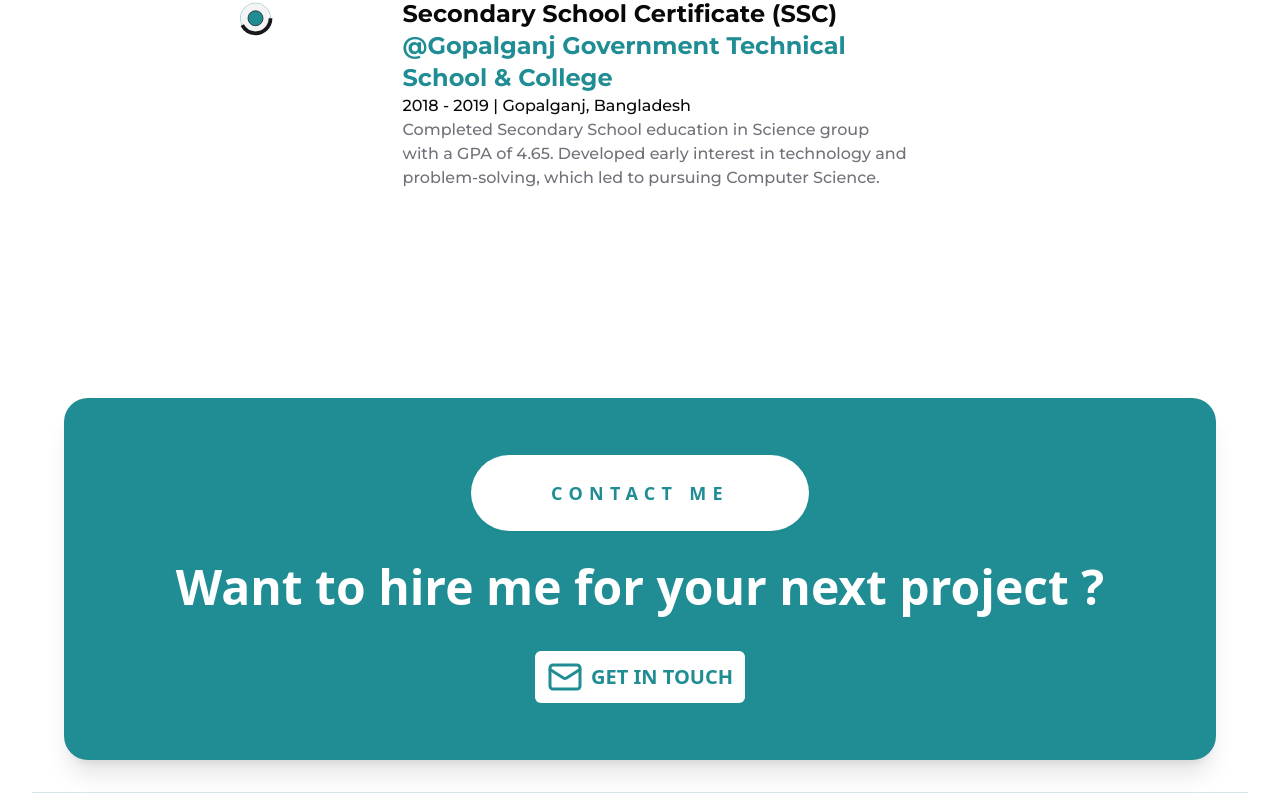
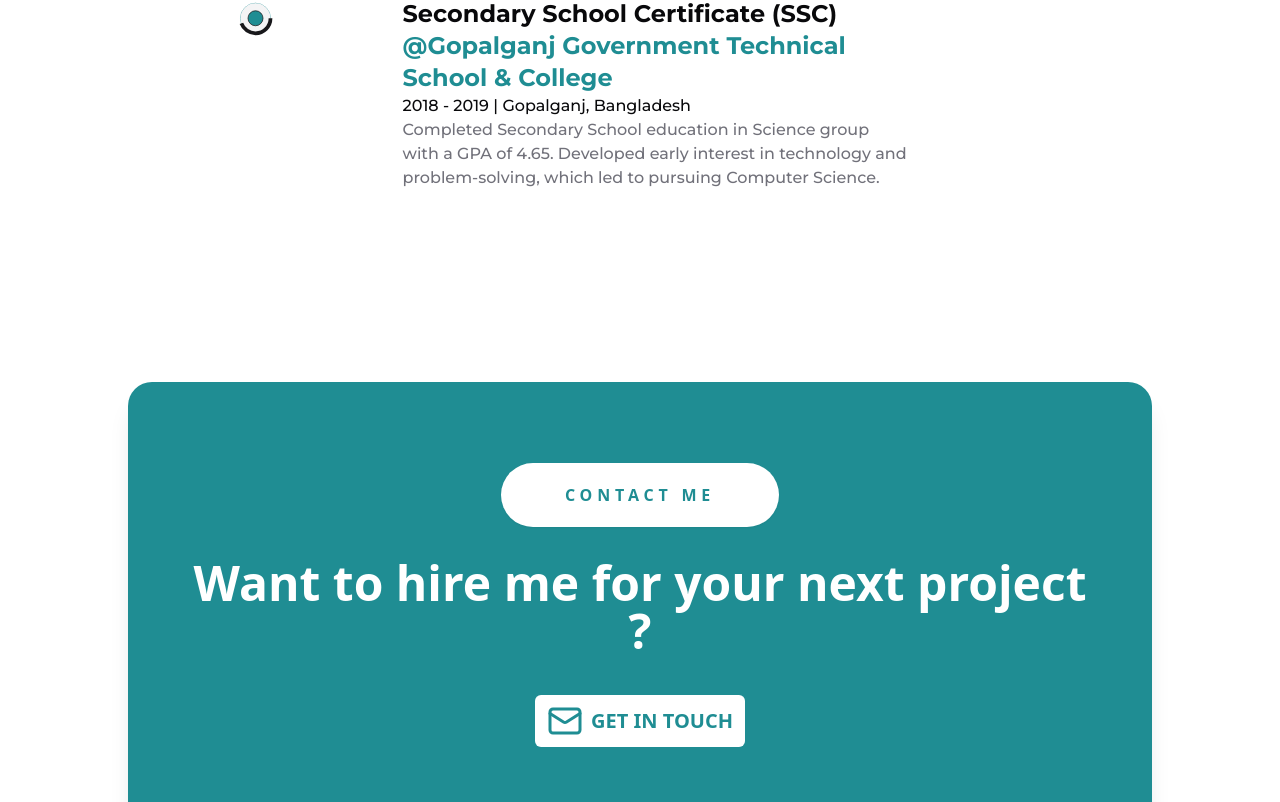
Before and after one commit to saifullahtanim/tanim, a Next.js app: page /about in a window 1280 px wide. Shown: the part 2904-3706 px from the top of the page. Built offline with nearby package versions, Linux system fonts and the light colour scheme.

Commit message:
contact box height increased only

```diff
--- a/src/layout/footer.tsx
+++ b/src/layout/footer.tsx
@@ -4,37 +4,37 @@ import { FaFacebookF } from "react-icons/fa";
 
 export default function Footer() {
   return (
-    <footer className="w-full bg-transparent px-4 py-10 sm:px-6 lg:px-8">
+    <footer className="w-full bg-transparent px-4 py-6 sm:px-6 lg:px-8">
+
       {/* ================= CONTACT CARD ================= */}
-      {/* 🔥 FULL WIDTH LOOK */}
-      <div className="mx-auto max-w-5xl lg:max-w-6xl">
+      <div className="mx-auto max-w-5xl">
 
         <div
           className="
-    rounded-3xl
-    border border-accent/20
-    bg-accent
-    px-8
-    py-12
-    text-center
+            rounded-3xl
+            border border-accent/20
+            bg-accent
+            text-white
+            text-center
+            shadow-xl
 
-text-white shadow-xl
-sm:px-12 sm:py-14
+            px-8 py-20
+            sm:px-12 sm:py-17
+          "
+        >
 
-  "
-        >
-          {/* 🔥 BIGGER BADGE */}
+          {/* CONTACT BADGE */}
           <div className="flex justify-center">
             <span
               className="
                 inline-flex items-center
                 rounded-full
                 bg-white
-                px-20 py-6
-                text-lg
+                px-16 py-5
+                text-base
                 font-bold
                 uppercase
-                tracking-[0.35em]
+                tracking-[0.3em]
                 text-accent
                 shadow-sm
               "
@@ -43,20 +43,22 @@ sm:px-12 sm:py-14
             </span>
           </div>
 
-          {/* 🔥 HEADING (unchanged size) */}
+          {/* Heading */}
           <h2 className="mt-8 text-3xl font-bold leading-snug sm:text-4xl lg:text-5xl">
             Want to hire me for your next project ?
           </h2>
 
-          {/* 🔥 BUTTON (same) */}
+          {/* Button */}
           <div className="mt-10 flex justify-center">
             <ContactButton />
           </div>
+
         </div>
       </div>
 
       {/* ================= FOOTER BOTTOM ================= */}
       <div className="mx-auto mt-8 flex max-w-[1500px] flex-col items-center justify-between gap-6 border-t border-accent/20 pt-6 text-center md:flex-row">
+
         <p className="text-sm text-foreground/70">
           ©2026 Saifulla Tanim. All rights reserved.
         </p>
@@ -90,6 +92,7 @@ sm:px-12 sm:py-14
           </a>
         </div>
       </div>
+
     </footer>
   );
 }
```
